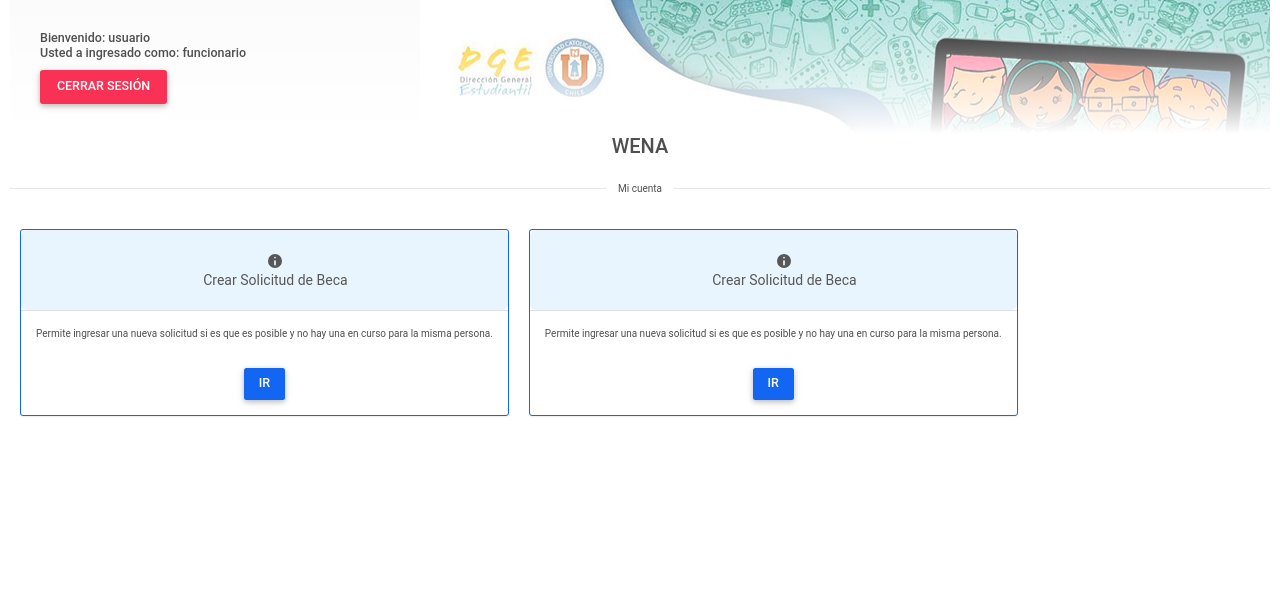
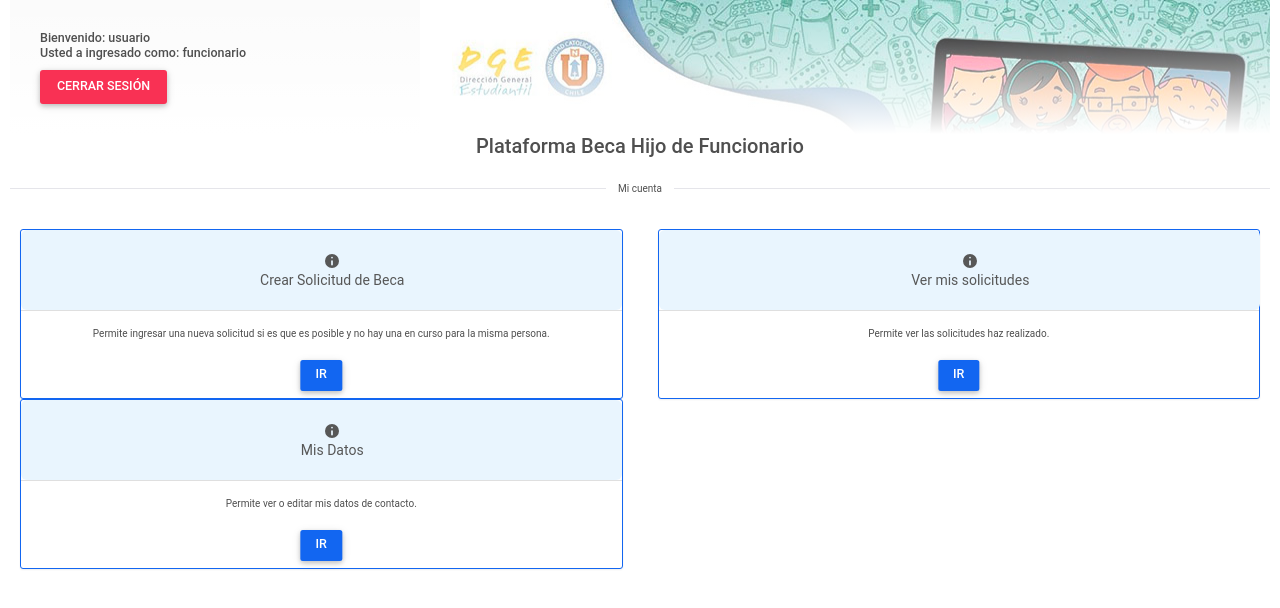
Before and after one commit to MilzCode/fron-bhf, a Next.js app: page /panel in a window 1280 px wide. Shown: the top 608 px of the page. Built offline with nearby package versions, Linux system fonts and the light colour scheme.

Commit message:
fix: se modifico el estilo del panel usando rsuite

```diff
--- a/components/panel/CardPanel.tsx
+++ b/components/panel/CardPanel.tsx
@@ -1,5 +1,5 @@
 import React from "react";
-import { Col, Message, Row } from "rsuite";
+import { Message } from "rsuite";
 import Link from "next/link";
 
 /**
@@ -9,7 +9,7 @@ import Link from "next/link";
  * **/
 const CardPanel = ({ title, children, href }: any) => {
   return (
-    <div className="cardPanel">
+    <div className="col-sm-6 cardPanel">
       <div className="card text-center border rounded-3 border-primary shadow-1 m-3">
         <div className="card-header p-0">
           <Message showIcon type="info">
--- a/package.json
+++ b/package.json
@@ -13,7 +13,6 @@
     "css-loader": "^6.5.0",
     "less": "^4.1.2",
     "less-loader": "^10.2.0",
-    "mdb-react-ui-kit": "^1.6.0",
     "mini-css-extract-plugin": "^2.4.3",
     "next": "^11.1.2",
     "next-compose-plugins": "^2.2.1",
--- a/pages/panel.tsx
+++ b/pages/panel.tsx
@@ -20,81 +20,62 @@ const Home: NextPage = ({ rol }: any) => {
       <HeaderPanel
         nameUser="usuario"
         rolUser="funcionario"
-        title="WENA"
+        title="Plataforma Beca Hijo de Funcionario"
         onCerrarSesion={CerrarSesion}
       />
       <>
         <Divider>Mi cuenta </Divider>
-        <div className="cardPanelContainer">
+        <div className="row">
           <CardPanel title="Crear Solicitud de Beca" href="/crear-solicitud">
             Permite ingresar una nueva solicitud si es que es posible y no hay
             una en curso para la misma persona.
           </CardPanel>
-          <CardPanel title="Crear Solicitud de Beca" href="/crear-solicitud">
-            Permite ingresar una nueva solicitud si es que es posible y no hay
-            una en curso para la misma persona.
+          <CardPanel title="Ver mis solicitudes" href="/mis-solicitudes">
+            Permite ver las solicitudes haz realizado.
+          </CardPanel>
+          <CardPanel title="Mis Datos" href="/mis-datos">
+            Permite ver o editar mis datos de contacto.
           </CardPanel>
         </div>
 
-        {/* <div className="cards">
-          <div className="card">
-            <h5>Crear Solicitud de Beca</h5>
-            <p className="card__text">
-              Permite ingresar una nueva solicitud si es que es posible y no hay
-              una en curso para la misma persona.
-            </p>
-            <Link href="/crear-solicitud">
-              <a className="button__funcionalidades">IR</a>
-            </Link>
-          </div>
-          <div className="card">
-            <h5>Revisar Solicitud de Beca</h5>
-            <p className="card__text">Permite revisar el estado de solicitud de beca, si es que hay una en curso.</p>
-            <Link href="/mis-solicitudes"><a className="button__funcionalidades">IR</a></Link>
-          </div>
-          <div className="card">
-            <h5>Mis Datos</h5>
-            <p className="card__text">Permite ver o editar mis datos de contacto.</p>
-            <Link href="/mis-datos"><a className="button__funcionalidades">IR</a></Link>
-          </div>
-        </div> */}
-
         {rol === "dpe" && (
           <>
-            <hr />
-            <h2>Dirección de personas</h2>
-            <hr />
-            <div className="cards">
-              {/* <div className="card">
-                <h5>Crear solicitud por un tercero</h5>
-                <p>
-                  Permite ingresar una nueva solicitud si es que es posible y no
-                  hay una en curso para la misma persona.
-                </p>
-                <Link href="/crear-solicitud-dpe">
-                  <a className="button__funcionalidades">IR</a>
-                </Link>
-              </div> */}
+            <br />
+            <Divider>Dirección de personas </Divider>
 
-              {/* <div className="card">
-            <h5>Revisar nuevas solicitudes</h5>
-            <p>Despliega todas las solicitud pendientes.</p>
-            <Link href="/nuevas-solicitudes"><a className="button__funcionalidades">IR</a></Link>
-          </div>
-          <div className="card">
-            <h5>Historial de solicitudes</h5>
-            <p>Se muestra el historial de todas las solicitudes hechas.</p>
-            <Link href="/historial-solicitudes"><a className="button__funcionalidades">IR</a></Link>
-          </div>
-          <div className="card">
-            <h5>Solicitudes estado Pendiente</h5>
-            <p>Se muestra el historial de todas las solicitudes con estados pendientes</p>
-            <Link href="/solicitudes-pendientes"><a className="button__funcionalidades">IR</a></Link>
-          </div> */}
+            <div className="row">
+              <CardPanel
+                title="Crear solicitud a tercero"
+                href="/crear-solicitud-dpe"
+              >
+                Permite ingresar una nueva solicitud para un tercero si es que
+                no hay una en curso para la misma persona.
+              </CardPanel>
+              <CardPanel
+                title="Revisar nuevas solicitudes"
+                href="/nuevas-solicitudes"
+              >
+                Despliega todas las solicitud pendientes.
+              </CardPanel>
+              <CardPanel
+                title="Historial de solicitudes"
+                href="/historial-solicitudes"
+              >
+                Se muestra el historial de todas las solicitudes hechas.
+              </CardPanel>
+              <CardPanel
+                title="Solicitudes estado Pendiente"
+                href="/solicitudes-pendientes"
+              >
+                Se muestra el historial de todas las solicitudes con estados
+                pendientes.
+              </CardPanel>
             </div>
           </>
         )}
       </>
+      <br />
+      <br />
       <br />
     </>
   );
--- a/styles/custom.scss
+++ b/styles/custom.scss
@@ -30,4 +30,4 @@
 @import "./configs.scss";
 
 //login
-@import "./login/login.scss"
+@import "./login/login.scss";
--- a/styles/panel/CardPanel.scss
+++ b/styles/panel/CardPanel.scss
@@ -1,7 +1,18 @@
 .cardPanel {
-  display: inline-block;
-//   flex: 50px 100px 100px;
+  margin-top: 1em;
+
+  & .card {
+    height: 100%;
+    position: relative;
+  }
+  & .card-text {
+    margin-bottom: 0.5em;
+  }
+  & .btn {
+    position: absolute;
+    left: 50%;
+    transform: translateX(-50%);
+    bottom: 0;
+    margin-bottom: 1em;
+  }
 }
-.cardPanelContainer {
-  display: flex;
-}
```
